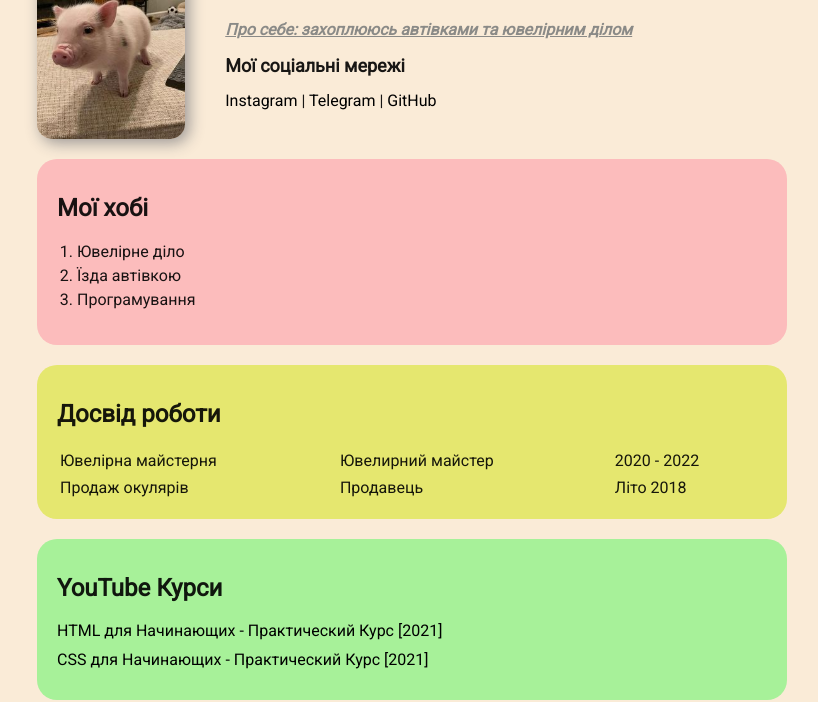
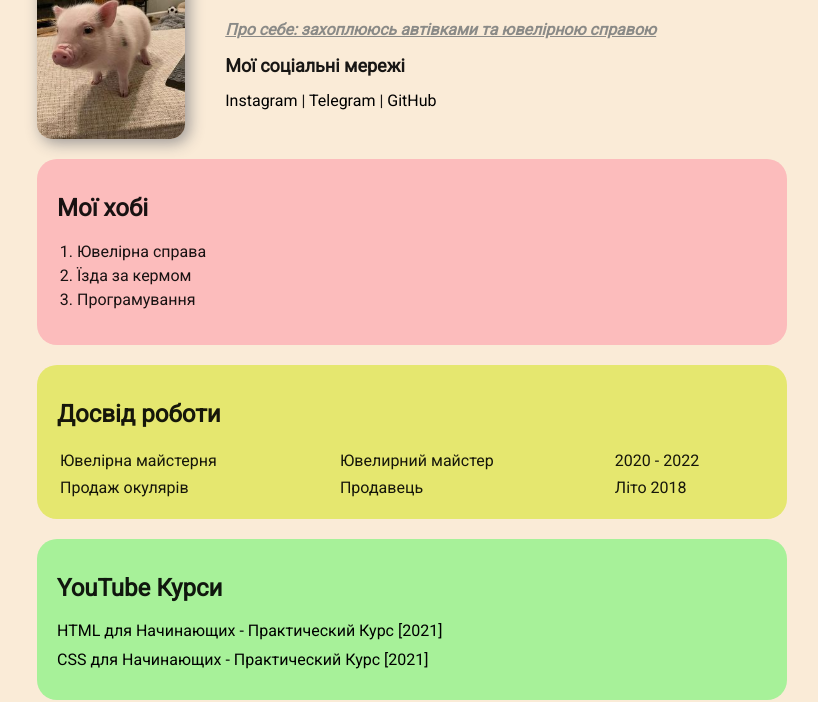
Before and after one commit to pavelshe/CV, a plain HTML site: page index.html in a window 1280 px wide. Shown: the part 99-801 px from the top of the page, without its empty margins (228-1046 px from the left). Drawn offline with Linux system fonts and the light colour scheme.

Commit message:
Add files via upload

```diff
--- a/index.html
+++ b/index.html
@@ -13,7 +13,9 @@
         <div class="info-text">
           <h1>Павло Шелухін</h1>
           <p>
-            <strong>Про себе: захоплююсь автівками та ювелірним ділом </strong>
+            <strong
+              >Про себе: захоплююсь автівками та ювелірною справою
+            </strong>
           </p>
 
           <h2>Мої соціальні мережі</h2>
@@ -29,8 +31,8 @@
       <div class="card bg-red">
         <h2>Мої хобі</h2>
         <ol class="hobby">
-          <li>Ювелірне діло</li>
-          <li>Їзда автівкою</li>
+          <li>Ювелірна справа</li>
+          <li>Їзда за кермом</li>
           <li>Програмування</li>
         </ol>
       </div>
```
